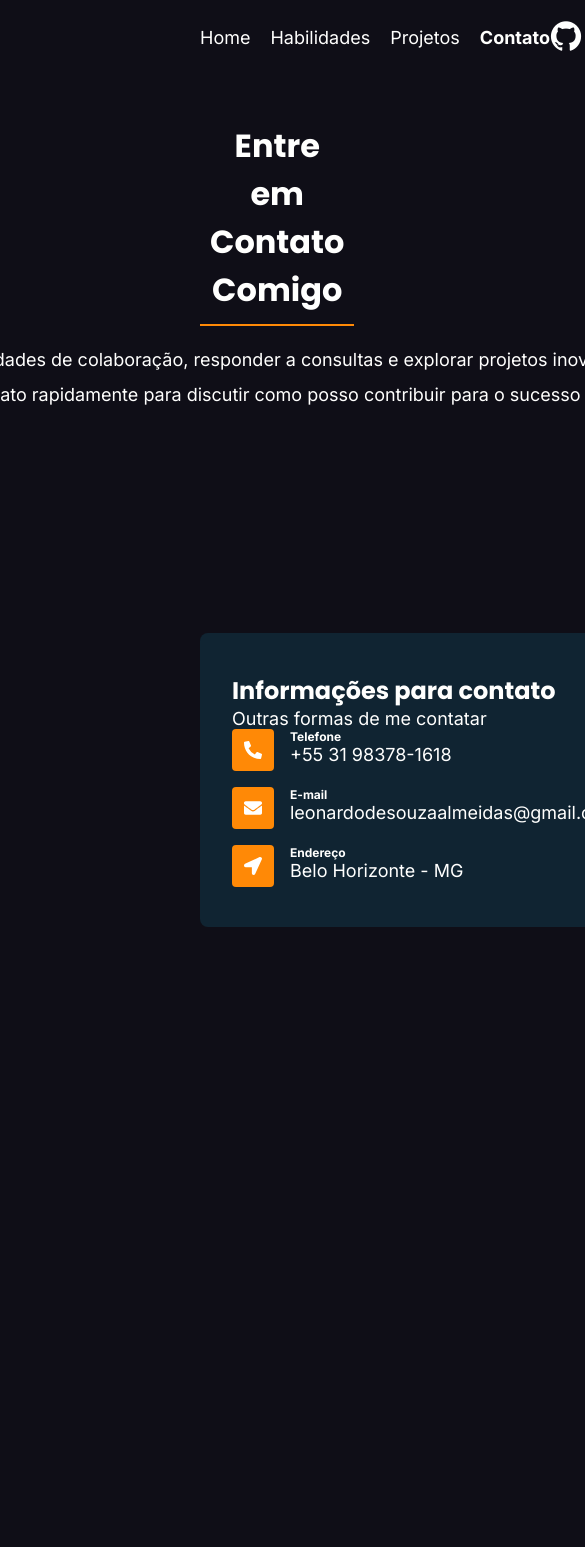
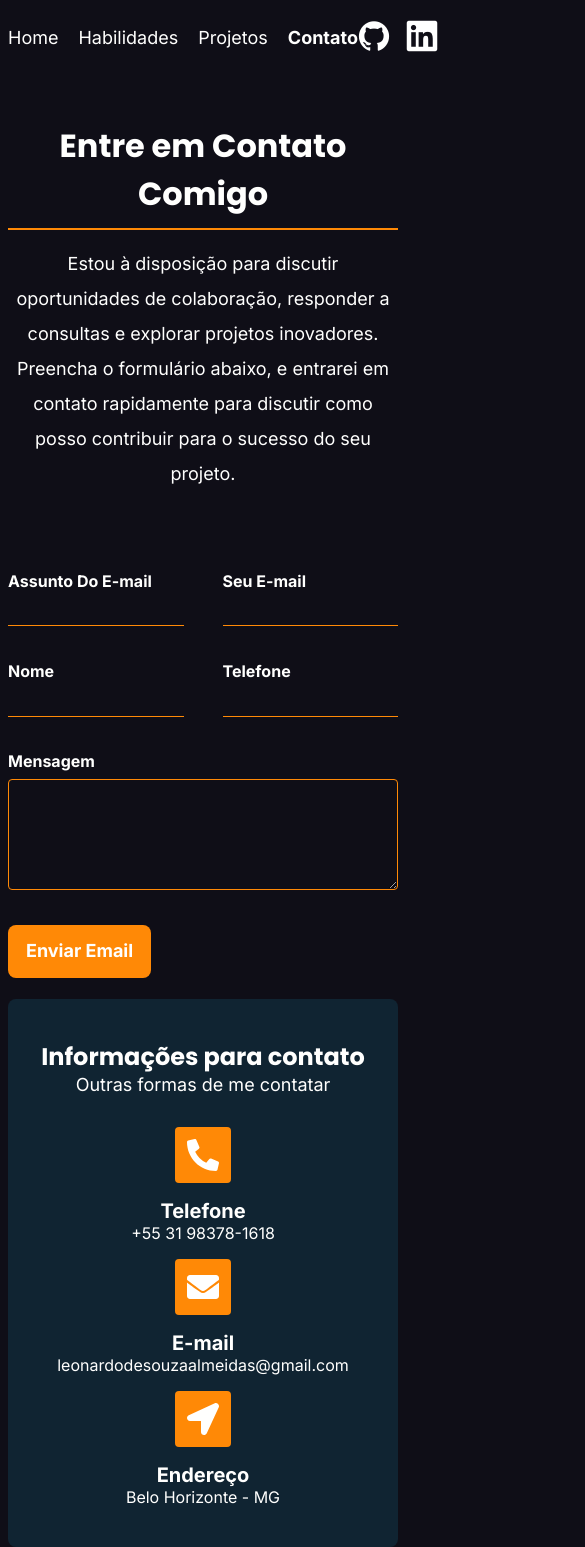
Before and after one commit to LeonardoSimpldesu/portifolio, a React (Create React App) app: page /Contact in a window 390 px wide. Shown: the top 1547 px of the page, 585 px wide, since content can reach past the window. Before the commit the page ends 1069 px from the top, so only its background shows below. Built offline with nearby package versions, Linux system fonts and the light colour scheme.

Commit message:
Responsividade Adicionada

```diff
--- a/src/components/ContactForm/index.jsx
+++ b/src/components/ContactForm/index.jsx
@@ -6,6 +6,18 @@ import styled from "styled-components";
 const Option = styled.div`
     display: flex;
     gap: 1rem;
+
+    @media (max-width: 1024px) {
+    & {
+        flex-direction: column;
+        text-align: center;
+        align-items: center;
+    }
+    p{
+        font-size: 1rem;
+    }
+  }
+
 `;
 const Icon = styled.div`
     width: fit-content;
@@ -14,10 +26,22 @@ const Icon = styled.div`
     align-items: center;
     border-radius: 0.25rem;
     background: var(--color-primary);
+
+    @media (max-width: 1024px) {
+    & {
+        font-size: 2rem;
+    }
+  }
 `;
 const Texts = styled.h4`
     font-size: 0.75rem;
     font-weight: 700;
+
+    @media (max-width: 1024px) {
+    & {
+        font-size: 1.25rem;
+    }
+  }
 `;
 
 
--- a/src/components/Menu/index.jsx
+++ b/src/components/Menu/index.jsx
@@ -6,7 +6,7 @@ import styled from "styled-components";
 
 const Navegacao = styled.nav`
   display: flex;
-  padding: 1.25rem 12.5rem;
+  padding: 1.25rem 0;
   justify-content: space-between;
   align-items: center;
 `;
--- a/src/pages/Contact/index.jsx
+++ b/src/pages/Contact/index.jsx
@@ -1,5 +1,5 @@
 import React from "react";
-import {Title} from "../../components/Title";
+import { Title } from "../../components/Title";
 import ContactForm from "../../components/ContactForm";
 import { FaEnvelope, FaLocationArrow, FaPhoneAlt } from "react-icons/fa";
 
@@ -7,6 +7,11 @@ import styled from "styled-components";
 
 const Container = styled.section`
   width: 100%;
+
+  @media (max-width: 1280px) {
+    & {
+    }
+  }
 `;
 
 const Header = styled.div`
@@ -24,6 +29,12 @@ const Description = styled.p`
   font-weight: 400;
   line-height: 2.1875rem;
   width: 100ch;
+
+  @media (max-width: 1280px) {
+    & {
+      width: 100%;
+    }
+  }
 `;
 
 const Group = styled.div`
@@ -37,15 +48,30 @@ const Group = styled.div`
     font-size: 1.5rem;
     font-weight: 700;
   }
+
+  @media (max-width: 1024px) {
+    & {
+      flex-direction: column-reverse;
+    }
+  }
 `;
 
 const Information = styled.div`
   display: flex;
   padding: 2.5rem 2rem;
   flex-direction: column;
+  gap: 2rem;
 
   border-radius: 0.5rem;
   background: var(--color-secundary);
+
+  @media (max-width: 1024px) {
+    & {
+      width: 100%;
+      text-align: center;
+      padding: 2.5rem 0;
+    }
+  }
 `;
 
 const Options = styled.div`
@@ -53,6 +79,27 @@ const Options = styled.div`
   display: flex;
   flex-direction: column;
   gap: 1rem;
+  @media (max-width: 1024px) {
+    & {
+      flex-direction: row;
+      text-align: center;
+      justify-content: space-evenly;
+    }
+  }
+
+  @media (max-width: 768px) {
+    & {
+      flex-direction: column;
+      text-align: center;
+    }
+  }
+
+  @media (max-width: 640px) {
+    & {
+      flex-direction: column;
+      text-align: center;
+    }
+  }
 `;
 
 const Form = styled.form`
@@ -68,13 +115,13 @@ const FormField = styled.div`
   display: flex;
   flex-direction: column;
 
-    label{
+  label {
     font-size: 1rem;
     font-weight: 700;
   }
 
-    input{
-        padding: .5rem .25rem;
+  input {
+    padding: 0.5rem 0.25rem;
     color: var(--dark-color-text-primary);
     border: none;
     border-bottom: 1px solid var(--color-primary);
@@ -83,7 +130,7 @@ const FormField = styled.div`
     font-size: 1rem;
   }
 
-    textarea{
+  textarea {
     background: none;
     border: none;
     border-radius: 0.25rem;
@@ -96,14 +143,10 @@ const FormField = styled.div`
     line-height: normal;
   }
 
-    gap:
-    ${props => props.$message ? ".5rem" : ""};
-    width:
-    ${props => props.$message ? "100%" : ""};
-    grid-column-start:
-    ${props => props.$message ? "1" : ""};
-    grid-column-end:
-    ${props => props.$message ? "3" : ""};
+  gap: ${(props) => (props.$message ? ".5rem" : "")};
+  width: ${(props) => (props.$message ? "100%" : "")};
+  grid-column-start: ${(props) => (props.$message ? "1" : "")};
+  grid-column-end: ${(props) => (props.$message ? "3" : "")};
 `;
 
 const Submit = styled.input`
@@ -134,14 +177,13 @@ export default function Contact() {
             </Header>
             <Group>
                 <Information>
+                    <div>
                         <h3>Informações para contato</h3>
                         <p>Outras formas de me contatar</p>
+                    </div>
 
                     <Options>
-                        <ContactForm
-                            title="Telefone"
-                            information="+55 31 98378-1618"
-                        >
+                        <ContactForm title="Telefone" information="+55 31 98378-1618">
                             <FaPhoneAlt />
                         </ContactForm>
                         <ContactForm
@@ -150,10 +192,7 @@ export default function Contact() {
                         >
                             <FaEnvelope />
                         </ContactForm>
-                        <ContactForm
-                            title="Endereço"
-                            information="Belo Horizonte - MG"
-                        >
+                        <ContactForm title="Endereço" information="Belo Horizonte - MG">
                             <FaLocationArrow />
                         </ContactForm>
                     </Options>
@@ -177,9 +216,9 @@ export default function Contact() {
                     </FormField>
                     <FormField $message>
                         <label htmlFor="">Mensagem</label>
-                        <textarea type="text-box" rows="5" cols="33"/>
+                        <textarea type="text-box" rows="5" cols="33" />
                     </FormField>
-                    <Submit type="submit" value="Enviar Email"/>
+                    <Submit type="submit" value="Enviar Email" />
                 </Form>
             </Group>
         </Container>
--- a/src/pages/Habilidades/index.jsx
+++ b/src/pages/Habilidades/index.jsx
@@ -4,6 +4,14 @@ import TechnologiesDB from "../../json/Technologies.json";
 import {Title} from "../../components/Title";
 
 import styled from "styled-components";
+
+export const Container = styled.section`
+    @media (max-width: 1024px) {
+    &{
+        padding-bottom: 2rem;
+    }
+}
+`;
 
 export const Icones = styled.div`
     display: flex;
@@ -19,7 +27,7 @@ export const Icones = styled.div`
 
 export default function Habilidades() {
     return (
-        <section>
+        <Container>
             <div>
                 <Title>Tecnologias usadas no meu dia a dia</Title>
                 <Icones>
@@ -60,6 +68,6 @@ export default function Habilidades() {
                     })}
                 </Icones>
             </div>
-        </section>
+        </Container>
     );
 }
--- a/src/pages/Home/index.jsx
+++ b/src/pages/Home/index.jsx
@@ -12,6 +12,18 @@ const Container = styled.section`
 
     height: 100%;
     width: 100%;
+
+    @media (max-width: 768px) {
+    &{
+        flex-direction: column-reverse;
+        gap: 0;
+    }
+}
+    @media (max-width: 640px) {
+    &{
+        padding: 2rem 0;
+    }
+}
 `;
 
 const Button = styled.button`
@@ -21,6 +33,8 @@ const Button = styled.button`
     ${props => props.$primary ? "var(--color-primary)" : "var(--color-secundary)"};
     color:
     ${props => props.$primary ? "var(--color-primary)" : "var(--dark-color-text-primary)"};
+    margin-right:
+    ${props => props.$primary ? "2rem" : "0"};
 
     cursor: pointer;
     border-radius: 0.5rem;
@@ -32,7 +46,6 @@ const Button = styled.button`
     line-height: normal;
     border-width: 2px;
     border-style: solid;
-    margin-right: 2rem;
     transition: all 0.2s ease-out;
 
     &:hover{
@@ -51,6 +64,12 @@ const Button = styled.button`
 
 const Texts = styled.div`
     margin-right: auto;
+
+    @media (max-width: 768px) {
+    &{
+        text-align: center;
+    }
+    }
 `;
 
 const Title = styled.h1`
@@ -59,6 +78,13 @@ const Title = styled.h1`
     font-style: normal;
     font-weight: 400;
     line-height: normal;
+
+    @media (max-width: 768px) {
+    &{
+       margin: 0;
+       margin-top: 2rem;
+    }
+    }
 `;
 
 const TitleEmphasis = styled.span`
@@ -77,6 +103,13 @@ const Summary = styled.p`
     font-weight: 400;
     line-height: 2.1875rem;
     margin: 1rem 0;
+
+    @media (max-width: 768px) {
+    &{
+       margin: 0;
+       margin-bottom: 1rem;
+    }
+    }
 `;
 
 const Emphasis = styled.span`
@@ -87,6 +120,14 @@ const Profile = styled.img`
     width: 14.58331rem;
     border-radius: 0.625rem;
     border: 1px solid var(--color-primary);
+
+    @media (max-width: 768px) {
+    &{
+        width: 15rem;
+        height: 15rem;
+        border-radius: 50%;
+    }
+    }
 `;
 
 export default function Home() {
@@ -102,7 +143,7 @@ export default function Home() {
                 <Button $primary>Entre em Contato</Button>
                 <Button>Curriculo PDF</Button>
             </Texts>
-            <Profile src="./perfil.png" alt="Foto de Leonardo"/>
+            <Profile src={window.innerWidth <= 768 ? "./perfil-circle.jpg" : "./perfil.png"} alt="Foto de Leonardo"/>
         </Container>
     );
 }
--- a/src/pages/Projects/index.jsx
+++ b/src/pages/Projects/index.jsx
@@ -1,7 +1,7 @@
 import React from "react";
 
 import {Title} from "../../components/Title";
-import {Tag} from "../../components/Tag";
+// import {Tag} from "../../components/Tag";
 import Project from "../../components/Project";
 
 import ProjectsJson from "../../json/Projects.json";
@@ -14,11 +14,11 @@ const Container = styled.section`
     gap: 2rem;
 `;
 
-const Filters = styled.div`
-    display: flex;
-    justify-content: center;
-    gap: 2rem;
-`;
+// const Filters = styled.div`
+//     display: flex;
+//     justify-content: center;
+//     gap: 2rem;
+// `;
 
 const ProjectList = styled.div`
     display: flex;
@@ -34,11 +34,11 @@ export default function Projects() {
             <Title>
                 Projetos Em Destaque
             </Title>
-            <Filters>
+            {/* <Filters>
                 <Tag>Recentes</Tag>
                 <Tag>Antigos</Tag>
                 <Tag>Complexos</Tag>
-            </Filters>
+            </Filters> */}
             <ProjectList>
                 {ProjectsJson.map((item) => {
                     return(
--- a/src/pages/Root/index.jsx
+++ b/src/pages/Root/index.jsx
@@ -7,11 +7,56 @@ import GlobalStyles from "../../components/GlobalStyles";
 
 
 const Corpo = styled.div`
-  min-height: 100vh;
+  max-width: 1536px;
+  margin-left: auto;
+  margin-right: auto;
+  padding-left: 0.5rem;
+  padding-right: 0.5rem;
+
+/* 2xl */
+@media (max-width: 1536px) {
+  &{
+    max-width: 1280px;
+  }
+}
+
+/* xl */
+@media (max-width: 1280px) {
+  &{
+    max-width: 1024px;
+  }
+}
+
+/* lg */
+@media (max-width: 1024px) {
+  &{
+    max-width: 768px;
+  }
+}
+
+/* md */
+@media (max-width: 768px) {
+  &{
+    max-width: 640px;
+  }
+}
+
+/* sm */
+@media (max-width: 640px) {
+  &{
+    max-width: 475px;
+  }
+}
+
+/* xs */
+@media (max-width: 475px) {
+  &{
+    width: 100%;
+  }
+}
 `;
 
 const Container = styled.main`
-    padding: 0 12.5rem;
     min-height: 90vh;
 
     display: flex;
```
Also changed, not shown: public/perfil-circle.jpg (added). Lines whose indentation alone changed are shown as unchanged.
